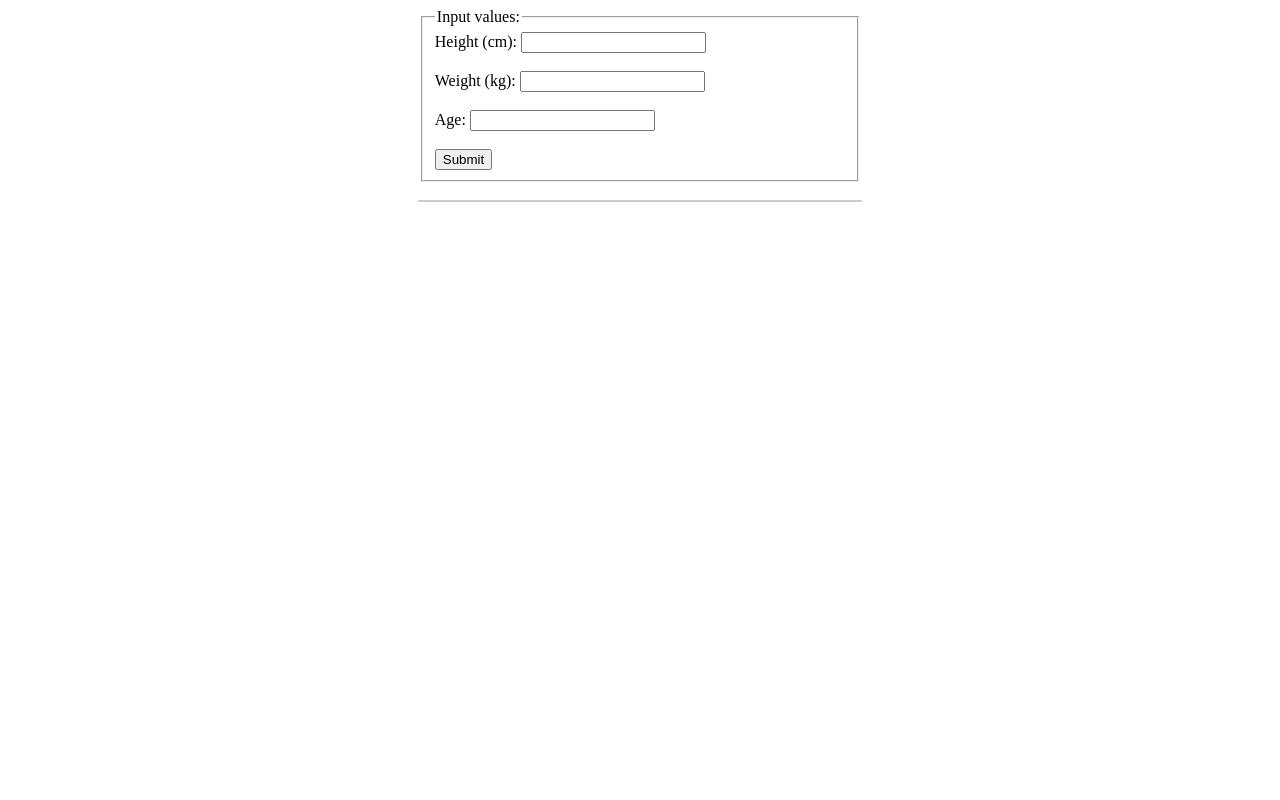
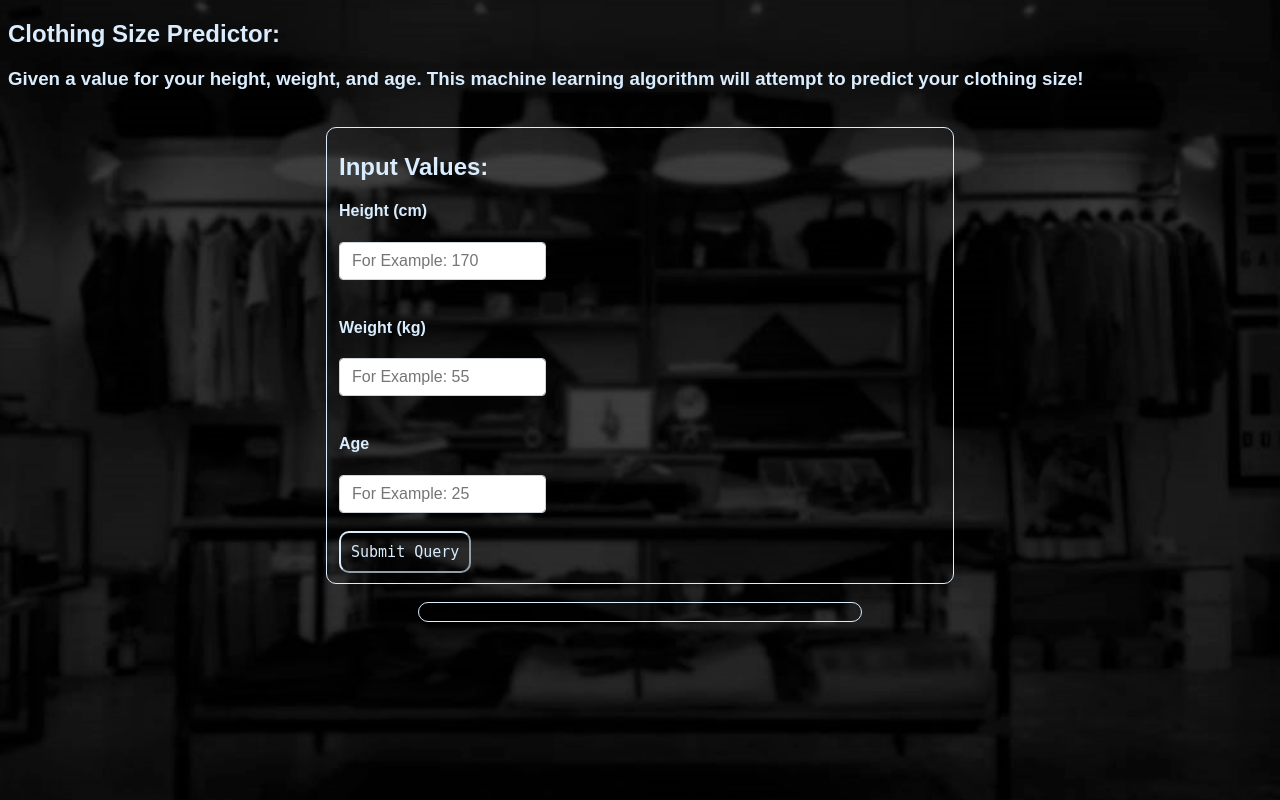
Before and after one commit to nyz98/size_predict_webapp, a Flask app: page / in a window 1280 px wide. Run offline with Flask 2, Linux system fonts and the light colour scheme; parts of the project's set-up code (start-up, migrations or seed data) failed here and were passed over.

Commit message:
third commit

```diff
--- a/app.py
+++ b/app.py
@@ -22,8 +22,8 @@ def home():
         weight = flask.request.form['weight']
         age = flask.request.form['age']
 
-        bmi = weight / (height**2) * 10000
-        input_variables = pd.DataFrame([[bmi, age]], columns=['bmi', 'weight'], dtype=float)
+        bmi = float(weight) / (float(height)**2) * 10000
+        input_variables = pd.DataFrame([[age, bmi]], columns=['age', 'bmi'], dtype=float)
 
         pred = size_predict(model, input_variables)
 
@@ -36,4 +36,5 @@ def home():
                                 )
 
 if __name__ == '__main__':
+    app.debug = True
     app.run()
--- a/static/home.css
+++ b/static/home.css
@@ -1,10 +1,70 @@
+body {
+    background: black url(asset/home_background.jpg) no-repeat top;
+    background-size: 100%;
+  }
+
+  .btn-outline {
+    border-radius: 10px;
+    background-color: transparent;
+    border-color:rgb(217, 237, 255);
+    color: rgb(217, 237, 255);
+    font-family:"monospace";
+    font-size: 15px;
+    padding: 10px;
+    transition: all .5s;;
+}
+
 form {
+    color: rgb(217, 237, 255);
+    font-family:fantasy;
     margin: auto;
-    width: 35%;
+    width: 50%;
+}
+
+.form-control {
+    display: block;
+    width: 30%;
+    padding: 0.375rem 0.75rem;
+    font-size: 1rem;
+    font-weight: 400;
+    line-height: 1.5;
+    color: #212529;
+    background-color: #fff;
+    background-clip: padding-box;
+    border: 1px solid #ced4da;
+    -webkit-appearance: none;
+    -moz-appearance: none;
+    appearance: none;
+    border-radius: 0.25rem;
+    transition: border-color 0.15s ease-in-out, box-shadow 0.15s ease-in-out;
+  }
+
+fieldset{
+    border: 1px solid rgb(217, 237, 255);
+    border-radius: 10px;
+}
+
+h2{
+    color: rgb(217, 237, 255);
+    font-family:fantasy;
+}
+
+h3{
+    color: rgb(217, 237, 255);
+    font-family:fantasy;
+}
+
+.btn-outline:hover {
+    background-color: rgb(217, 237, 255);
+    border-color: rgb(0, 0, 0);
+    color:rgb(0, 0, 0);
 }
 
 .result {
     margin: auto;
+    border-radius: 10px;
     width: 35%;
-    border: 1px solid #ccc;
+    border: 1px solid rgb(217, 237, 255);
+    color: rgb(217, 237, 255);
+    font-family:fantasy;
 }
--- a/templates/home.html
+++ b/templates/home.html
@@ -2,48 +2,50 @@
 
 <html>
 
-<style>
-form {
-    margin: auto;
-    width: 35%;
-}.result {
-    margin: auto;
-    width: 35%;
-    border: 1px solid #ccc;
-}
-</style>
-
 
 <head>
+    <link rel="stylesheet" href="static/home.css">
+
     <title>Clothes Size Predictor</title>
 </head>
 
-<form action="{{ url_for('home') }}" method="POST">
+<h2>Clothing Size Predictor:</h2>
+
+<h3>Given a value for your height, weight, and age. This machine learning algorithm will attempt to predict your clothing size!</h3>
+<br>
+
+
+
+<form class="row g-2" action="{{ url_for('home') }}" method="POST">
     <fieldset>
-        <legend>Input values:</legend>
-        Height (cm):
-        <input name="height" type="number" required>
-        <br>
-        <br> Weight (kg):
-        <input name="weight" type="number" required>
-        <br>
-        <br> Age:
-        <input name="age" type="number" required>
-        <br>
-        <br>
-        <input type="submit">
+    <h2>Input Values:</h2>
+    <div class="mb-3">
+    <h4>Height (cm)</h4>
+    <input name="height" type="number" class="form-control" placeholder="For Example: 170" required>
+    </div>
+    <div class="mb-3">
+    <br><h4>Weight (kg)</h4>
+    <input name="weight" type="number" class="form-control" placeholder="For Example: 55" required>
+    </div>
+    <div class="mb-3">
+    <br><h4>Age</h4>
+    <input name="age" type="number" class="form-control" placeholder="For Example: 25" required>
+    </div class="mb-3">
+    <br><button type="submit" class="btn btn-outline">Submit Query</button>
     </fieldset>
 </form>
 
 <br>
 
 <div class="result" align="center">
+    <br>
     {% if result %}
         {% for variable, value in original_input.items() %}
-            <b>{{ variable }}</b> : {{ value }}
+            <b>{{ variable }}</b> : {{ value }}{% if not variable.last %};&nbsp;&nbsp;{% endif %}
         {% endfor %}
         <br>
-        <br> Predicted clothing size:
+        <br>
+        Predicted clothing size:
            <p style="font-size:50px">{{ result }}</p>
     {% endif %}
 </div>
```
Also changed, not shown: setup/core.py (+6 -6 lines), static/asset/home_background.jpg (added), 2 other files.
